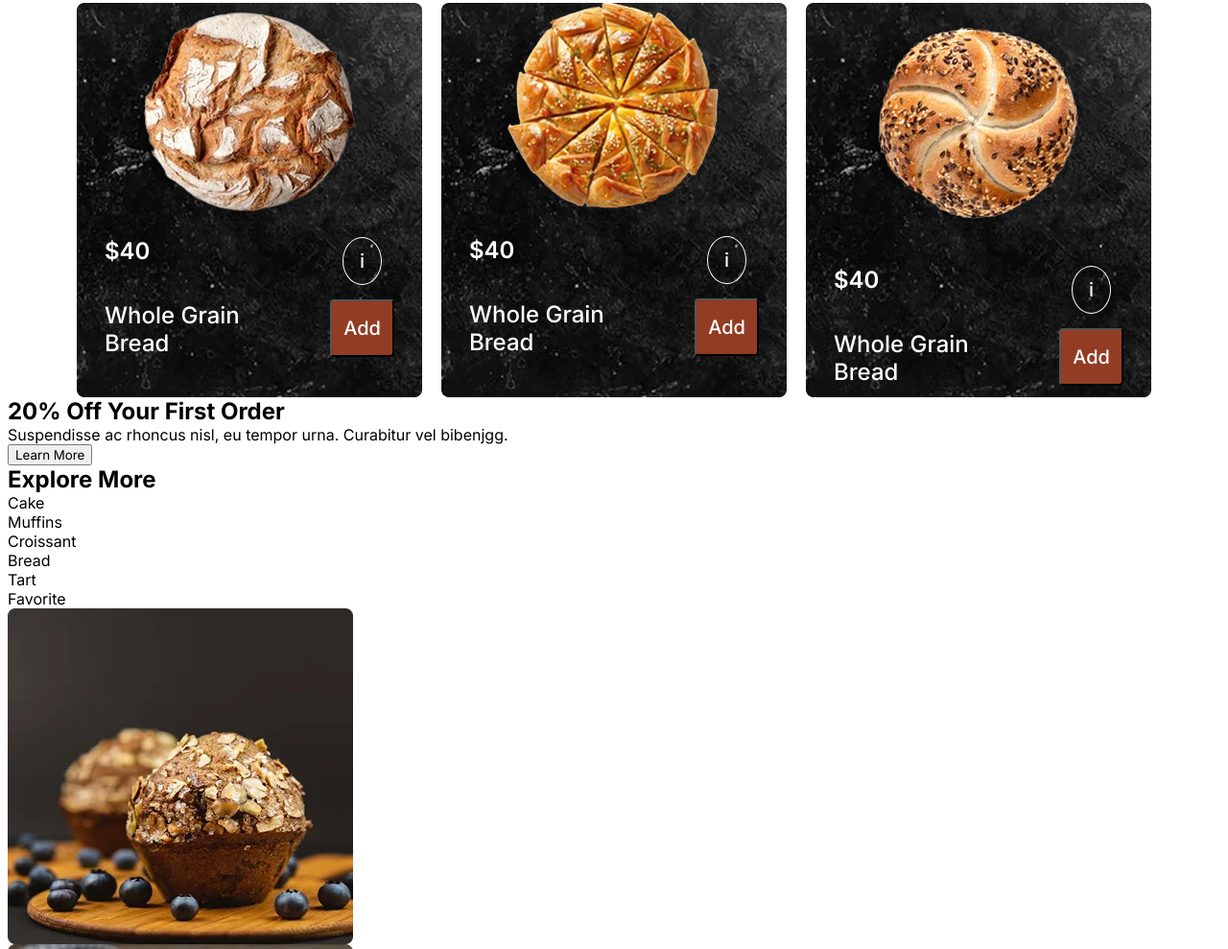
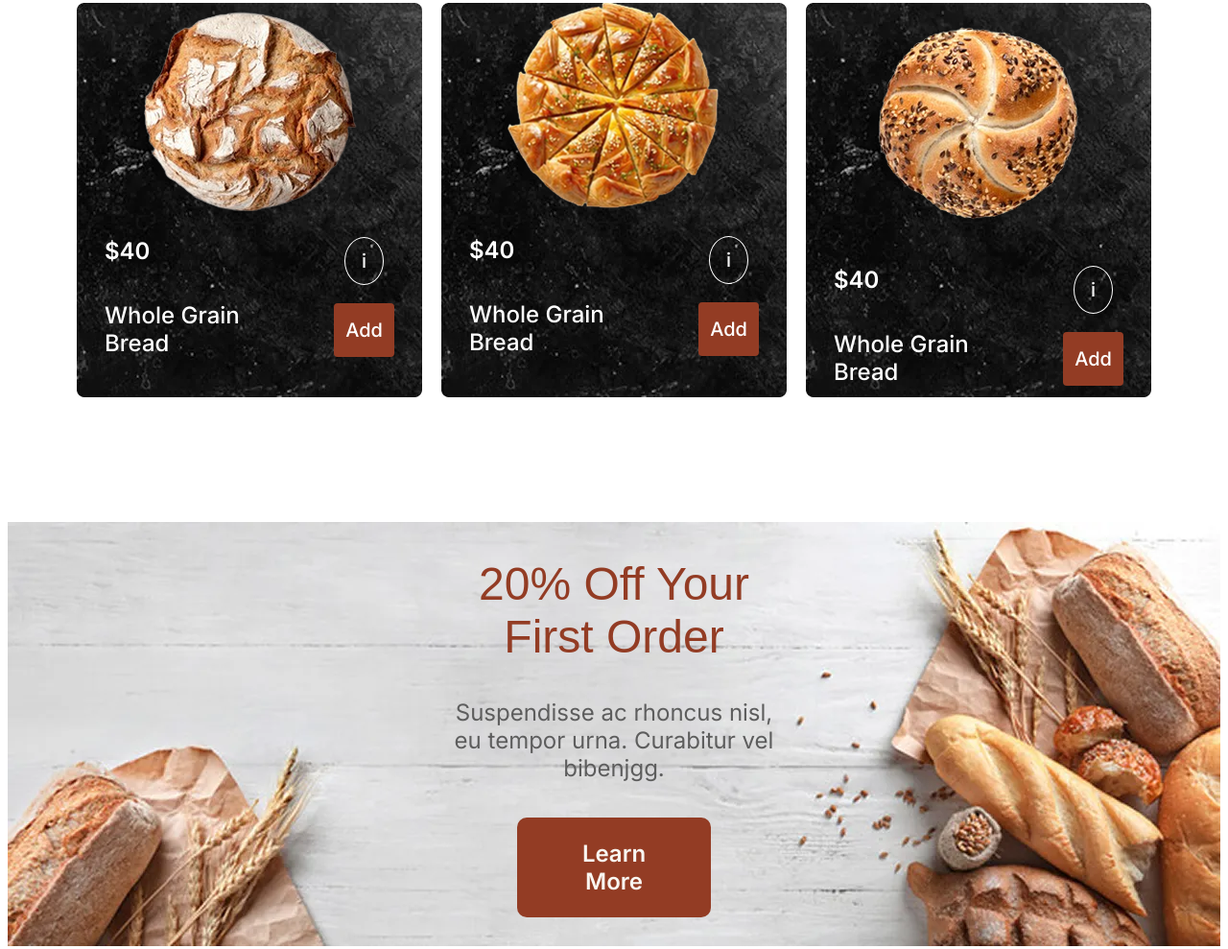
Before and after one commit to ValentynKravchuk/Bakery, a plain HTML site: page index.html in a window 1280 px wide. Shown: the part 1583-2572 px from the top of the page at 96% size. Drawn offline with Linux system fonts and the light colour scheme; a web font is replaced by a local one.

Commit message:
finish promo and change photo

```diff
--- a/index.html
+++ b/index.html
@@ -76,7 +76,7 @@ Bread"
           <li class="item-products">
             <img
               class="img-products"
-              src="./Image/pastel with berry.png"
+              src="./Image/pastel-with-berry.png"
               alt="Whole Grain
 Bread"
             />
@@ -94,7 +94,7 @@ Bread"
           <li class="item-products">
             <img
               class="img-products"
-              src="./Image/bread lagre.png"
+              src="./Image/bread-lagre.png"
               alt="Whole Grain
 Bread"
             />
@@ -112,7 +112,7 @@ Bread"
           <li class="item-products">
             <img
               class="img-products"
-              src="./Image/black bread.png"
+              src="./Image/black-bread.png"
               alt="Whole Grain
 Bread"
             />
@@ -130,7 +130,7 @@ Bread"
           <li class="item-products">
             <img
               class="img-products"
-              src="./Image/cut bread.png"
+              src="./Image/cut-bread.png"
               alt="Whole Grain
 Bread"
             />
@@ -148,7 +148,7 @@ Bread"
           <li class="item-products">
             <img
               class="img-products"
-              src="./Image/bread with semilla.png"
+              src="./Image/bread-with-semilla.png"
               alt="Whole Grain
 Bread"
             />
@@ -167,11 +167,13 @@ Bread"
       </section>
       <!-- 20% Off Your First Order -->
       <section class="promo">
-        <h2 class="title-promo">20% Off Your First Order</h2>
-        <p class="text-promo">
-          Suspendisse ac rhoncus nisl, eu tempor urna. Curabitur vel bibenjgg.
-        </p>
-        <button class="btn-promo">Learn More</button>
+        <div class="container-promo">
+          <h2 class="title-promo">20% Off Your First Order</h2>
+          <p class="text-promo">
+            Suspendisse ac rhoncus nisl, eu tempor urna. Curabitur vel bibenjgg.
+          </p>
+          <button class="btn-promo">Learn More</button>
+        </div>
       </section>
 
       <!--Explore More -->
@@ -192,35 +194,35 @@ Bread"
           <li class="item-explore-picture">
             <img
               class="img-explore"
-              src="./Image/chees cake.webp"
+              src="./Image/cheesecake.webp"
               alt="Cheesecake"
             />
           </li>
           <li class="item-explore-picture">
             <img
               class="img-explore"
-              src="./Image/pies of cake.webp"
+              src="./Image/pies-of-cake.webp"
               alt="Piece of cake"
             />
           </li>
           <li class="item-explore-picture">
             <img
               class="img-explore"
-              src="./Image/bread cake.webp"
+              src="./Image/bread-cake.webp"
               alt="Bread cake"
             />
           </li>
           <li class="item-explore-picture">
             <img
               class="img-explore"
-              src="./Image/red cake.webp"
+              src="./Image/red-cake.webp"
               alt="Red Velvet"
             />
           </li>
           <li class="item-explore-picture">
             <img
               class="img-explore"
-              src="./Image/black cake.webp"
+              src="./Image/black-cake.webp"
               alt="Cupcake"
             />
           </li>
@@ -320,7 +322,7 @@ Bread"
           <li class="item-news">
             <img
               class="img-news"
-              src="./Image/Puff pastry .webp"
+              src="./Image/Puff-pastry .webp"
               alt="Puff pastry bliss."
             />
             <p class="date-news">June 14,2024</p>
@@ -329,7 +331,7 @@ Bread"
           <li class="item-news">
             <img
               class="img-news"
-              src="./Image/Puff pastry bliss..webp"
+              src="./Image/Puff-pastry-bliss..webp"
               alt="Puff pastry bliss."
             />
             <p>June 14,2024</p>
--- a/styles.css
+++ b/styles.css
@@ -136,7 +136,7 @@ button {
 /* TOP PRODUCTS */
 
 .products {
-  margin-top: 130px;
+  margin: 130px 0;
 }
 .title-products {
   font-family: "Sansita Swashed", sans-serif;
@@ -154,7 +154,7 @@ button {
   margin: auto;
 }
 .item-products {
-  background-image: url(./Image/top\ product\ background.webp);
+  background-image: url(./Image/top-product-background.webp);
   width: 360px;
   height: 411px;
 }
@@ -217,19 +217,60 @@ button {
   width: auto;
   background: #933c24;
   cursor: pointer;
-  transition: color 250ms cubic-bezier(0.4, 0, 0.2, 1);
+  border: none;
+  transition: background-color 250ms cubic-bezier(0.4, 0, 0.2, 1);
 }
 .products-btn:focus,
 .products-btn:hover {
   background-color: #cc3a12;
 }
 .promo {
+  background-image: url(./Image/first-order.webp);
+  max-width: 1280px;
+  height: 442px;
+  margin: auto;
+}
+.container-promo {
+  width: 343px;
+  height: 301px;
+  margin: auto;
+  display: flex;
+  flex-direction: column;
+  align-items: center;
+  gap: 37px;
+  padding-top: 37px;
 }
 .title-promo {
+  font-family: "Sansita Swashed", sans-serif;
+  font-weight: 500;
+  font-size: 48px;
+  text-align: center;
+  color: #933c24;
 }
 .text-promo {
+  font-family: "Inter", sans-serif;
+  font-weight: 400;
+  font-size: 24px;
+  text-align: center;
+  color: #5d5d5d;
 }
 .btn-promo {
+  font-family: "Inter", sans-serif;
+  font-weight: 600;
+  font-size: 24px;
+  color: #f9f6f1;
+  border-radius: 10px;
+  padding-block: 23px;
+  padding-inline: 35px;
+  width: 202px;
+  background: #933c24;
+  cursor: pointer;
+  border: none;
+  transition: background-color 250ms cubic-bezier(0.4, 0, 0.2, 1);
+}
+.btn-promo:focus,
+.btn-promo:hover {
+  background-color: #cc3a12;
 }
 .explore {
 }
```
Also changed, not shown: Image/Puff-pastry .webp (renamed from Image/Puff pastry .webp), Image/Puff-pastry-bliss..webp (renamed from Image/Puff pastry bliss..webp), Image/about-us.webp (renamed from Image/about us.webp), Image/black-bread.png (renamed from Image/black bread.png), Image/black-cake.webp (renamed from Image/black cake.webp), Image/bread-cake.webp (renamed from Image/bread cake.webp), Image/bread-lagre.png (renamed from Image/bread lagre.png), Image/bread-with-semilla.png (renamed from Image/bread with semilla.png), Image/cheesecake.webp (renamed from Image/chees cake.webp), Image/cut-bread.png (renamed from Image/cut bread.png), Image/first-order.webp (renamed from Image/first order.webp), Image/pastel-with-berry.png (renamed from Image/pastel with berry.png), Image/pies-of-cake.webp (renamed from Image/pies of cake.webp), Image/red-cake.webp (renamed from Image/red cake.webp), 1 more files.
